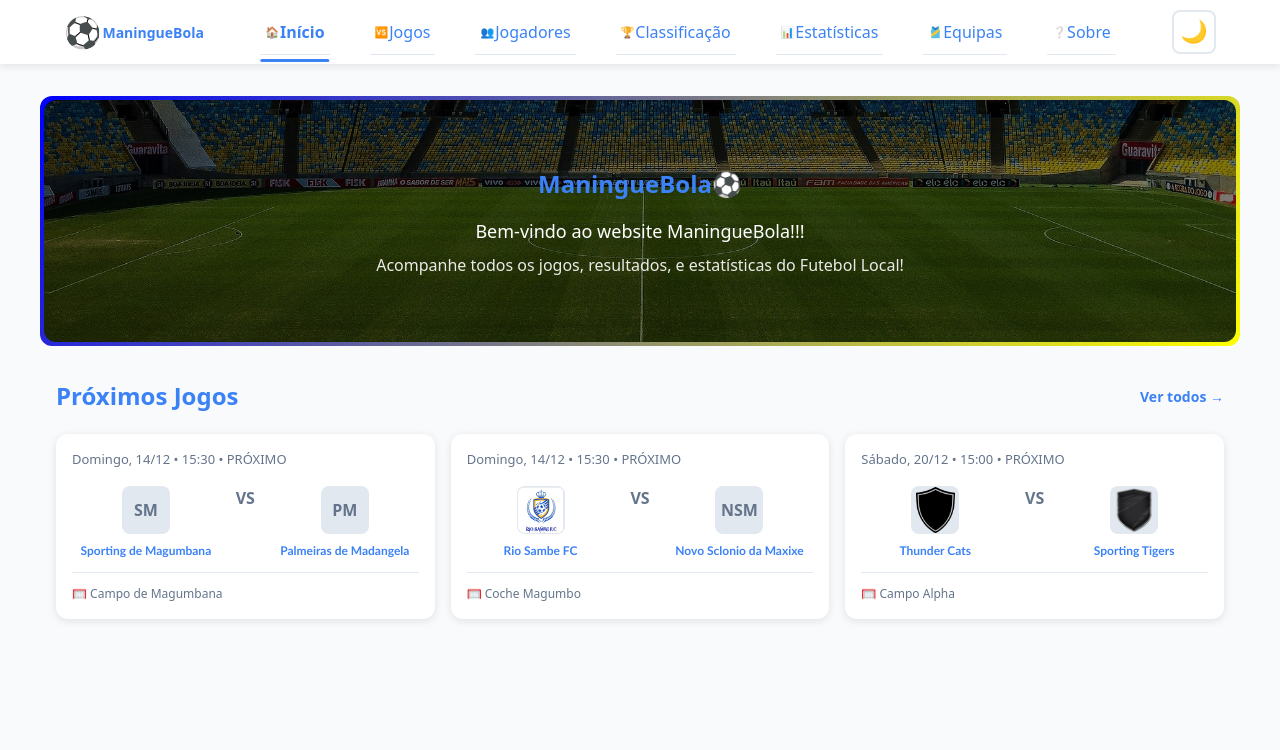
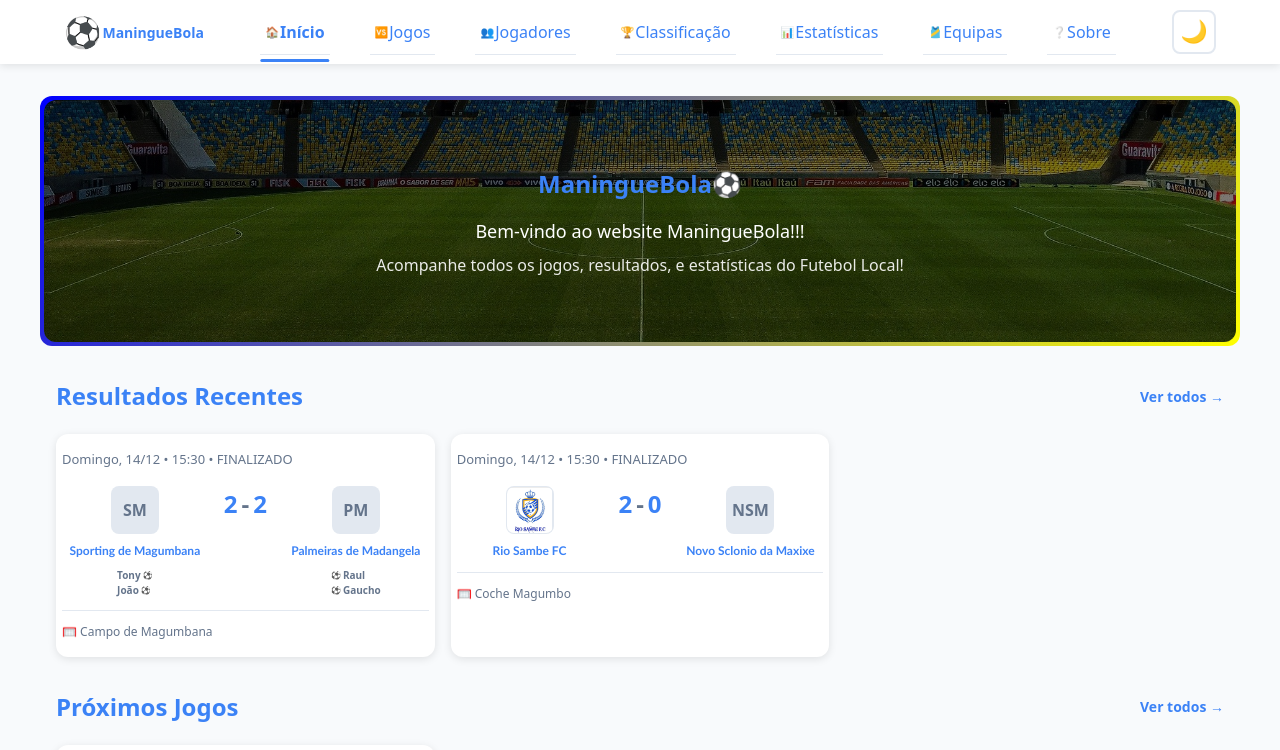
Before and after one commit to Raimundroid/maninguebola, a React (Vite) app: page / in a window 1280 px wide. Shown: the top 750 px of the page. Built offline with nearby package versions, Linux system fonts and the light colour scheme.

Commit message:
firts two finished matches results

```diff
--- a/src/components/MatchCard/MatchCard.css
+++ b/src/components/MatchCard/MatchCard.css
@@ -1,7 +1,7 @@
 .match-card {
   background: var(--card-bg);
   border-radius: 12px;
-  padding: 16px;
+  padding: 16px 6px;
   box-shadow: 0 2px 8px var(--shadow);
   position: relative;
   transition: all 300ms;
@@ -160,16 +160,18 @@
 }
 
 .match-card .teams .score {
-  font-size: 28px; /*og: 32px*/
+  font-size: 24px; /*og: 32px*/
   font-weight: 700;
   display: flex;
   align-items: center;
-  gap: 8px;
+  gap: 4px;
   color: var(--text);
+
+  /* background-color: red; */
 }
 
 .match-card .teams .vs {
-  font-size: 16px;
+  font-size: 18px;
   color: var(--text-light);
 }
 
--- a/src/data/sampleData.js
+++ b/src/data/sampleData.js
@@ -1374,28 +1374,28 @@ export const matchesData = [
     id: 1, // Unique ID for React keys
     homeTeamId: "sportingMagumbanaFc", //new
     awayTeamId: "palmeirasMadangelaFc", //new
-    // homeScore: 1, // Only for live/finished
-    // awayScore: 1,
+    homeScore: 2, // Only for live/finished
+    awayScore: 2,
     date: "2025-12-14", // ISO Format
     time: "15:30",
-    status: "upcoming", // 'live' | 'finished' | 'upcoming'
+    status: "finished", // 'live' | 'finished' | 'upcoming'
     // minute: 67, // Current minute (only for live)
     venue: "Campo de Magumbana",
     // info: "85+ espectadores", // Optional extra info
     // ✅ NEW: Store as Array of Strings
     // Note: You can still keep "(2)" for multiple goals if you want strict string display
-    // homeScorers: ["José Lima"],
-    // awayScorers: ["Rui Almeida"],
+    homeScorers: ["Tony", "João"],
+    awayScorers: ["Raul", "Gaucho"],
   },
   {
     id: 2, // Unique ID for React keys
     homeTeamId: "rioSambeFc", //new
     awayTeamId: "novoSclonioMaxixe", //new
-    // homeScore: 1, // Only for live/finished
-    // awayScore: 1,
+    homeScore: 2, // Only for live/finished
+    awayScore: 0,
     date: "2025-12-14", // ISO Format
     time: "15:30",
-    status: "upcoming", // 'live' | 'finished' | 'upcoming'
+    status: "finished", // 'live' | 'finished' | 'upcoming'
     // minute: 67, // Current minute (only for live)
     venue: "Coche Magumbo",
     // info: "85+ espectadores", // Optional extra info
--- a/src/pages/Homepage/Homepage.jsx
+++ b/src/pages/Homepage/Homepage.jsx
@@ -50,12 +50,12 @@ const Homepage = ({ matches, stats }) => {
 
       {/* Recent results section */}
 
-      {/* <SectionHeader
+      <SectionHeader
         title="Resultados Recentes"
         linkTo={"/jogos?filter=finished"}
         linkText={"Ver todos"}
-      /> */}
-      {/* <MatchesGrid matches={recentMatches} /> */}
+      />
+      <MatchesGrid matches={recentMatches} />
 
       {/* Upcoming matches section */}
       <SectionHeader
```
